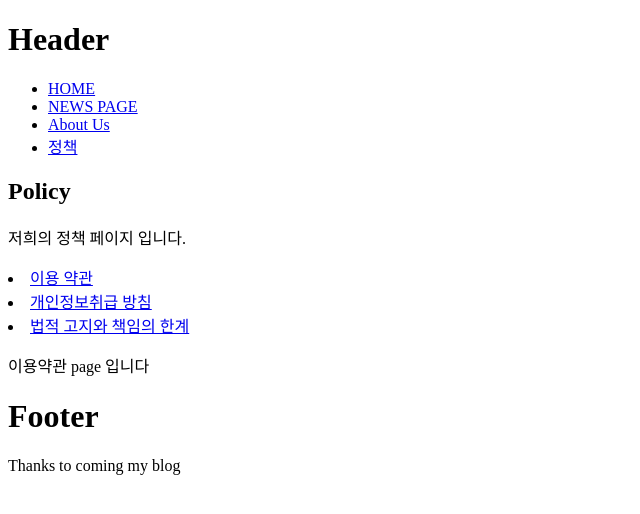
After one commit to bartkim0426/seuling, a Django app: page /policy/terms/ in a window 1280 px wide. The commit adds this page. Shown: the top 514 px of the page, without its empty margins (0-640 px from the left). Run offline with Django 3.2, Linux system fonts and the light colour scheme.

Commit message:
add policy views: terms, privacy, disclaimer

```diff
--- a/wpsblog/wpsblog/templates/header.html
+++ b/wpsblog/wpsblog/templates/header.html
@@ -4,10 +4,7 @@
 <ul>
 	<li><a href="{% url "home" %}"> HOME </a></li>
 	<li><a href="{% url "news"  %}"> NEWS PAGE </a></li>
-
 	<li><a href="{% url "about"  %}"> About Us </a></li>
-	<li><a href="{% url "terms"  %}"> 이용 약관 </a></li>
-	<li><a href="{% url "privacy"  %}"> 개인정보취급 방침</a></li>
-	<li><a href="{% url "disclaimer"  %}"> 법적 고지와 책임의 한계</a></li>
+	<li><a href="{% url "terms"  %}"> 정책 </a></li>
 
 </ul>
--- /dev/null
+++ b/wpsblog/wpsblog/templates/policy/base_policy.html
@@ -0,0 +1,13 @@
+{% extends "base.html" %}
+
+{% block title %} Policy {% endblock %}
+
+{% block content %}
+<h2>Policy </h2>
+<p> 저희의 정책 페이지 입니다. </p>
+	<li><a href="{% url "terms"  %}"> 이용 약관 </a></li>
+	<li><a href="{% url "privacy"  %}"> 개인정보취급 방침</a></li>
+	<li><a href="{% url "disclaimer"  %}"> 법적 고지와 책임의 한계</a></li>
+{% block policy_content %}{% endblock policy_content %}
+
+{% endblock content  %}
--- a/wpsblog/wpsblog/templates/disclaimer.html
+++ b/wpsblog/wpsblog/templates/policy/disclaimer.html
@@ -1,4 +1,4 @@
-{% extends "base_policy.html" %}
+{% extends "policy/base_policy.html" %}
 
 {% block title %} Disclaimer {% endblock %}
 
--- a/wpsblog/wpsblog/templates/privacy.html
+++ b/wpsblog/wpsblog/templates/policy/privacy.html
@@ -1,4 +1,4 @@
-{% extends "base_policy.html" %}
+{% extends "policy/base_policy.html" %}
 
 {% block title %} privacy {% endblock %}
 
--- a/wpsblog/wpsblog/templates/terms.html
+++ b/wpsblog/wpsblog/templates/policy/terms.html
@@ -1,4 +1,4 @@
-{% extends "base_policy.html" %}
+{% extends "policy/base_policy.html" %}
 
 {% block title %} terms {% endblock %}
 
--- a/wpsblog/wpsblog/urls.py
+++ b/wpsblog/wpsblog/urls.py
@@ -9,9 +9,10 @@ urlpatterns = [
     url(r'^rooms/(?P<room_id>\d+)/$', room, name="room"),
     url(r'^news/$', news, name="news"),
     url(r'^about/us/$', about, name="about"),
-    url(r'^terms/$', terms, name="terms"),
-    url(r'^privacy/$', privacy, name="privacy"),
-    url(r'^disclaimer/$', disclaimer, name='disclaimer'),
+    url(r'^policy/terms/$', terms, name="terms"),
+    url(r'^policy/privacy/$', privacy, name="privacy"),
+    url(r'^policy/disclaimer/$', disclaimer, name='disclaimer'),
+
 ]
 
 
--- a/wpsblog/wpsblog/views/about.py
+++ b/wpsblog/wpsblog/views/about.py
@@ -1,4 +1,5 @@
 #from django.shortcuts import render
+
 #
 #def about(request):
 #    return render(
--- /dev/null
+++ b/wpsblog/wpsblog/views/policy.py
@@ -0,0 +1,19 @@
+from django.shortcuts import render
+
+def privacy(request):
+    return render(
+            request,
+            "policy/privacy.html",
+            )
+
+def terms(request):
+    return render(
+            request,
+            "policy/terms.html",
+            )
+
+def disclaimer(request):
+    return render(
+            request,
+            "policy/disclaimer.html",
+            )
```
Also changed, not shown: wpsblog/wpsblog/templates/base_policy.html (deleted, +0 -12 lines), wpsblog/wpsblog/views/__init__.py (+4 -3 lines).
